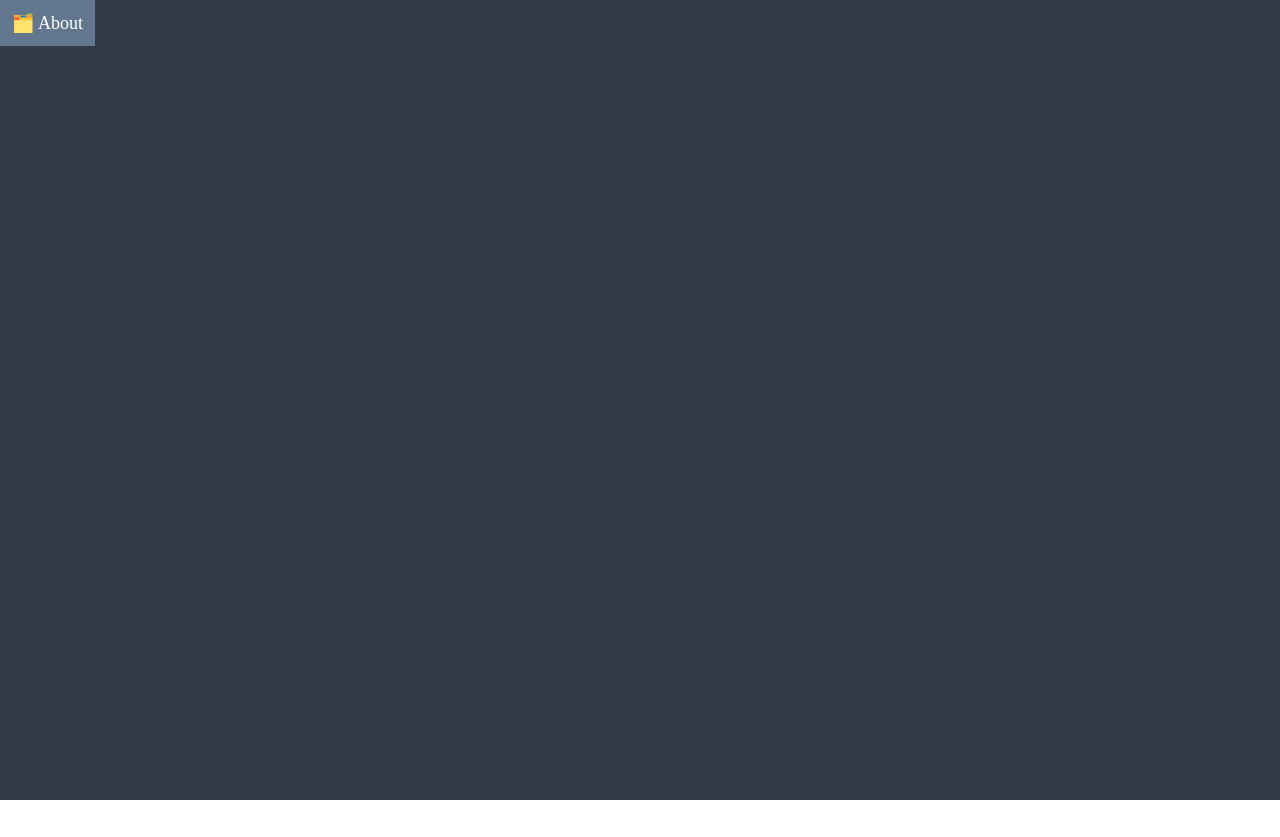
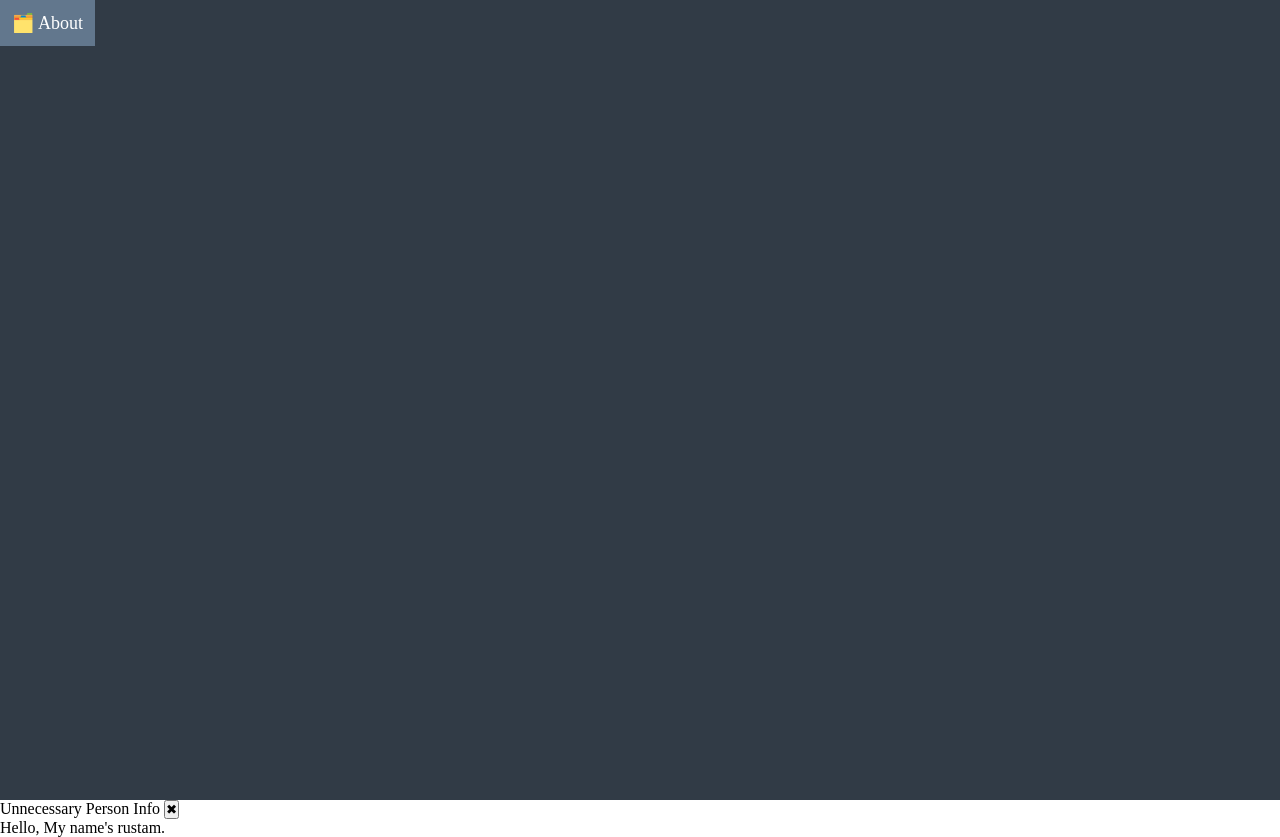
Before and after one commit to rustleium/default-project, a plain HTML site: page index.html in a window 1280 px wide. Before the commit the page ends 800 px from the top, so only its background shows below. Drawn offline with Linux system fonts and the light colour scheme.

Commit message:
feat: add about window with title bar and content

```diff
--- a/index.html
+++ b/index.html
@@ -11,5 +11,15 @@
   <div id="desktop">
     <div class="icon" id="aboutIcon">🗂️ About</div>
   </div>
+
+  <div class="window" id="aboutWindow">
+    <div class="titleBar">
+      <span>Unnecessary Person Info</span>
+      <button class="closeBtn">✖</button>
+    </div>
+    <div class="content">
+      <p>Hello, My name's rustam.</p>
+    </div>
+  </div>
 </body>
 </html>
```
